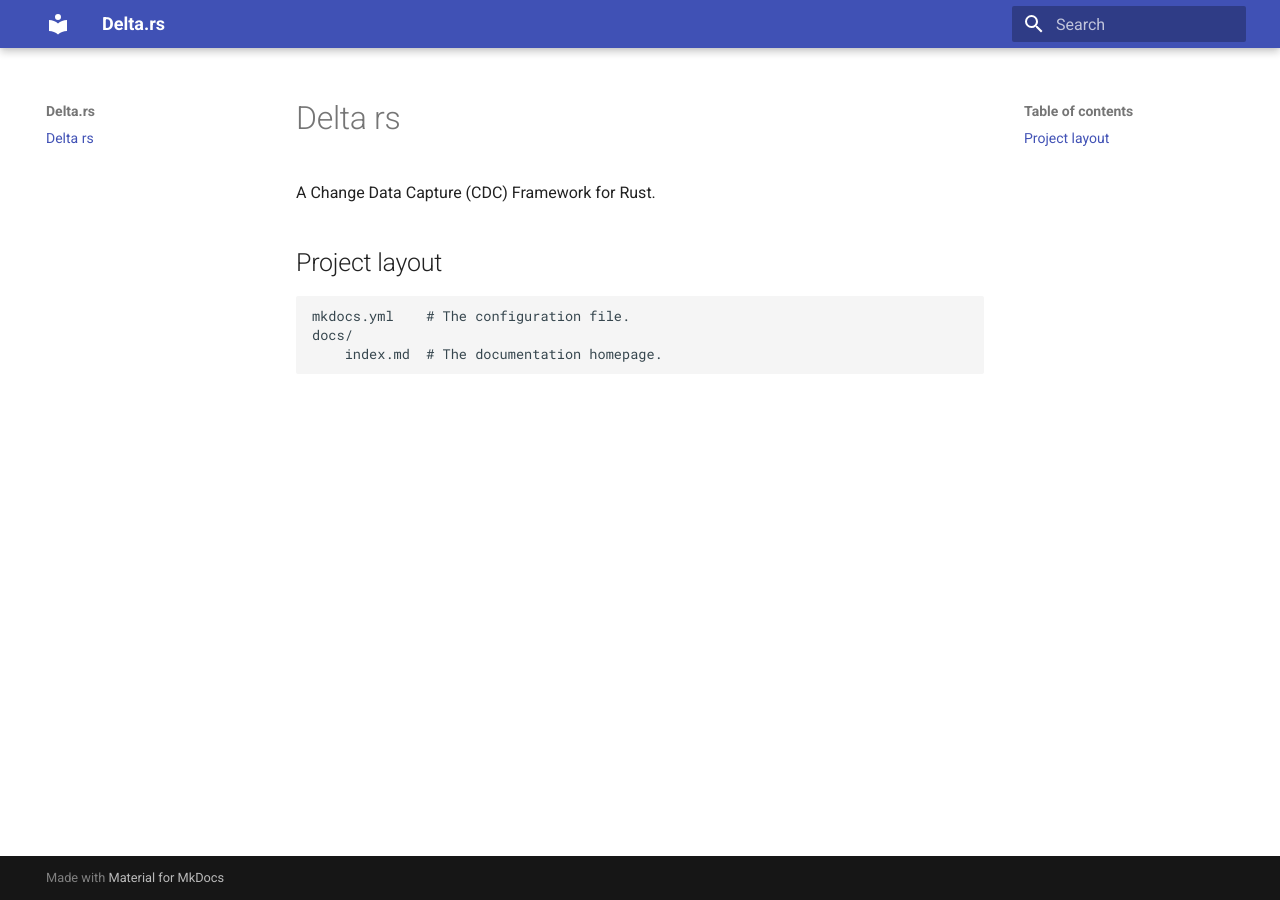
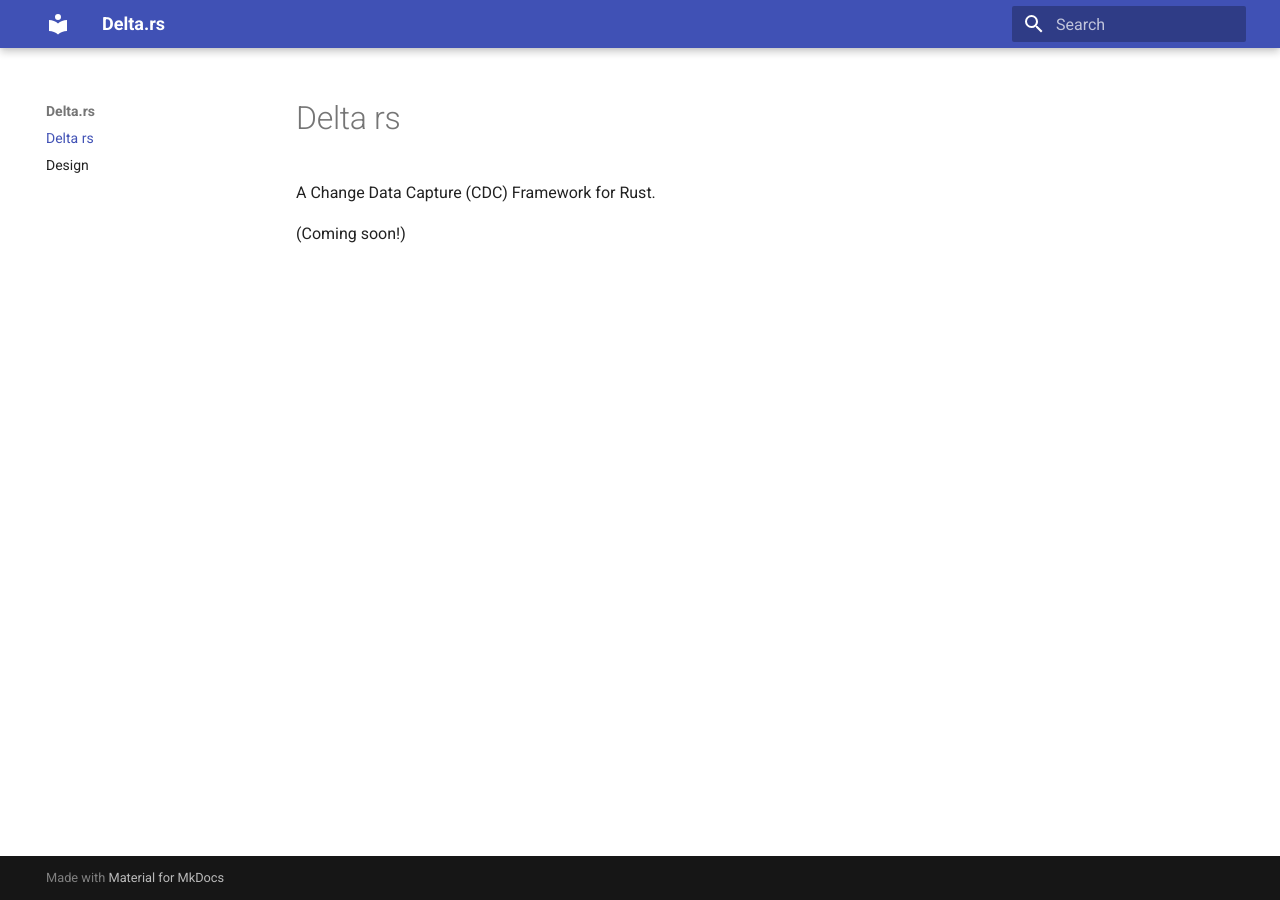
Before and after one commit to adhaamehab/delta-rs, an MkDocs documentation site: the page built from docs/index.md, in a window 1280 px wide. Built offline with MkDocs 1.6.1 and Material for MkDocs 9.7.7, drawn with Linux system fonts in a browser that asks for light colours.

Commit message:
Update docs
Signed-off-by: Adham Ehab <adham.ehab@cision.com>

```diff
--- a/docs/index.md
+++ b/docs/index.md
@@ -2,8 +2,4 @@
 
 A Change Data Capture (CDC) Framework for Rust.
 
-## Project layout
-
-    mkdocs.yml    # The configuration file.
-    docs/
-        index.md  # The documentation homepage.
+(Coming soon!)
```
Also changed, not shown: docs/design.md (added).
